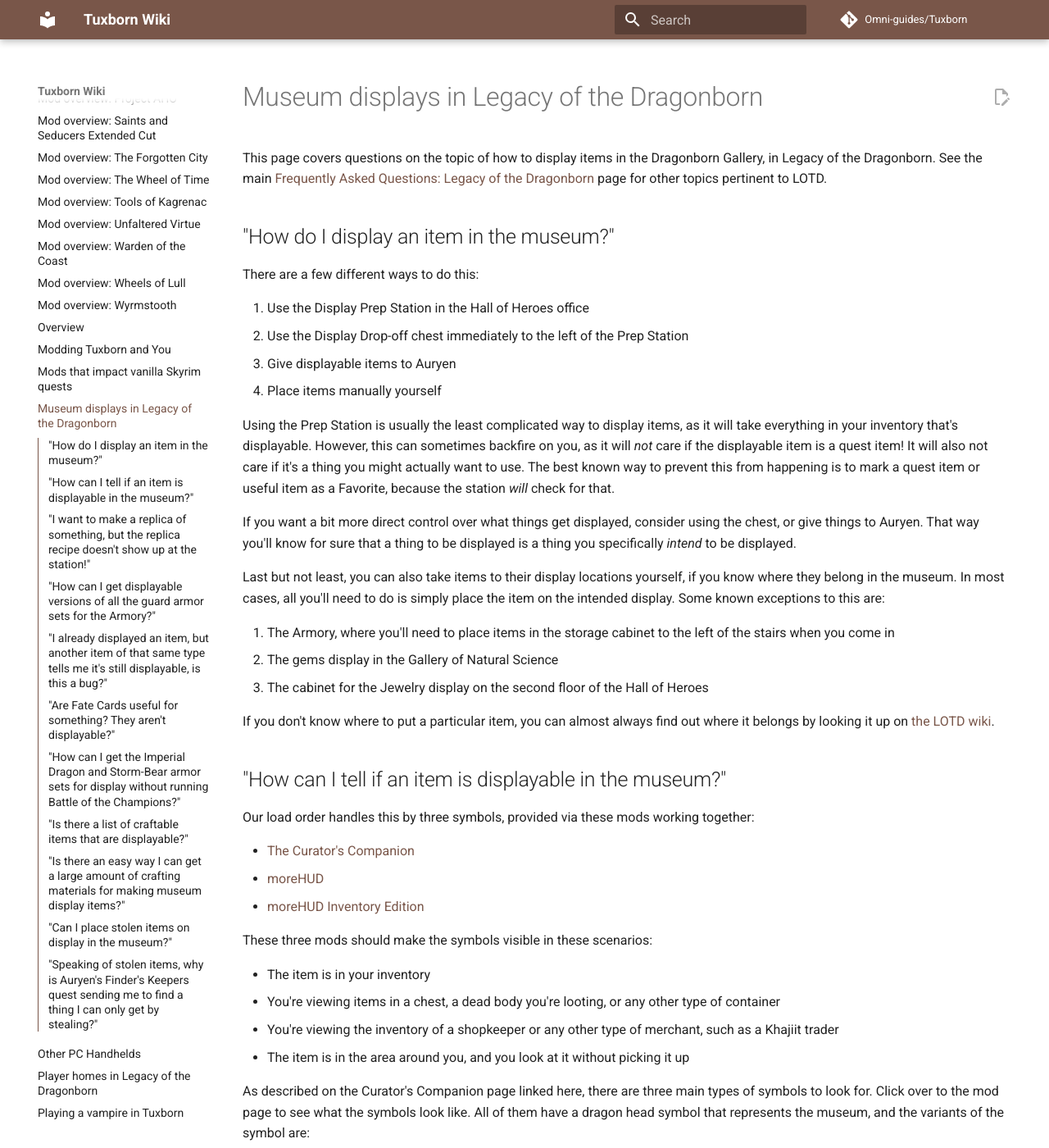
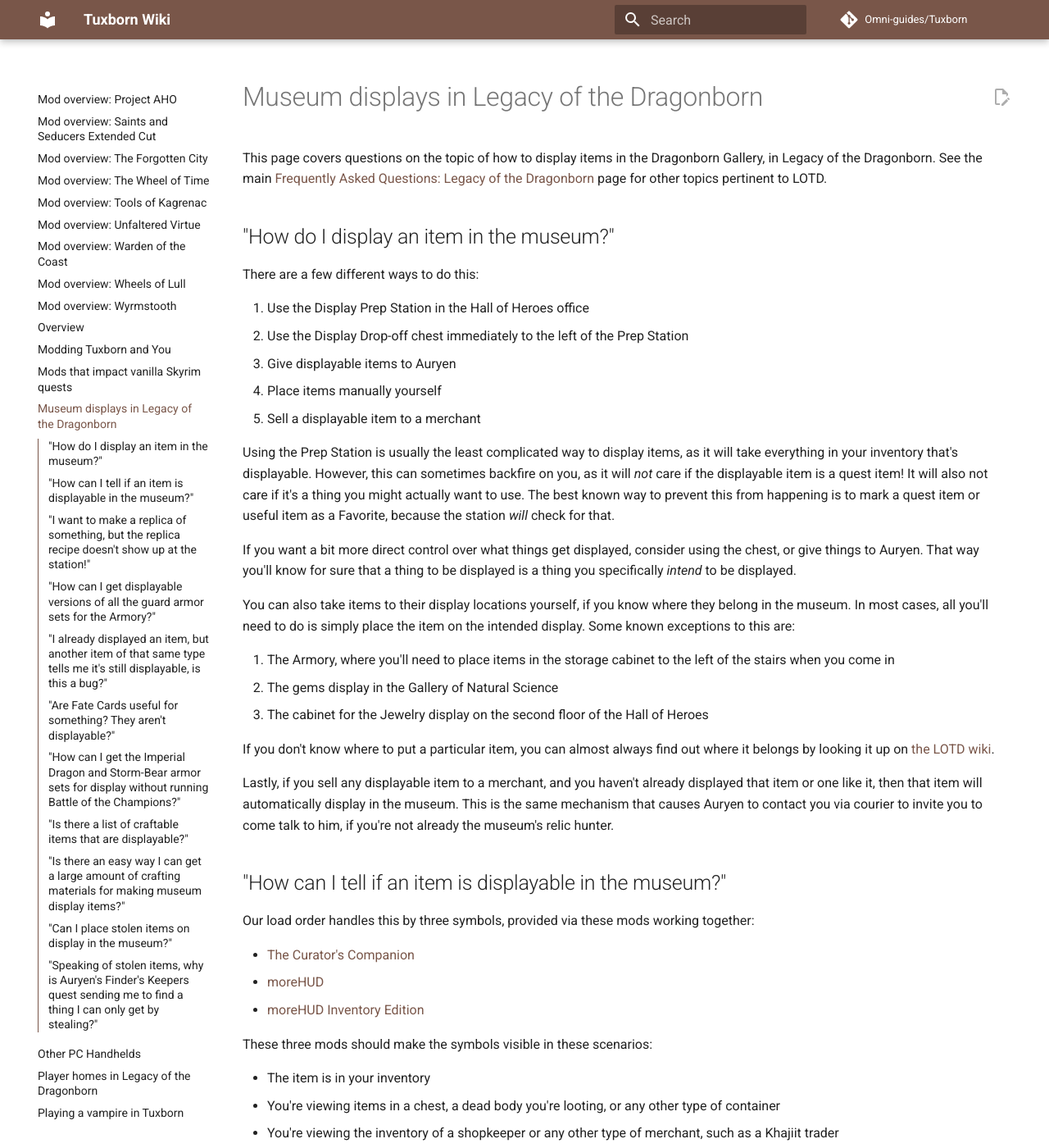
Before and after one commit to AlexZander73/TuxbornWebsite, an MkDocs documentation site: the page built from docs/Museum-displays-in-Legacy-of-the-Dragonborn.md, in a window 1280 px wide and 1400 px high. Shown: the whole window at 82% size. Built offline with MkDocs 1.6.1 and Material for MkDocs 9.7.7, drawn with Linux system fonts in a browser that asks for light colours; comment, search, counter and statistics services are not loaded; some of the changed text lies outside the part shown.

Commit message:
Fix sidebar scroll and checklist nav

```diff
--- a/docs/Museum-displays-in-Legacy-of-the-Dragonborn.md
+++ b/docs/Museum-displays-in-Legacy-of-the-Dragonborn.md
@@ -12,18 +12,21 @@
 2. Use the Display Drop-off chest immediately to the left of the Prep Station
 3. Give displayable items to Auryen
 4. Place items manually yourself
+5. Sell a displayable item to a merchant
 
 Using the Prep Station is usually the least complicated way to display items, as it will take everything in your inventory that's displayable. However, this can sometimes backfire on you, as it will _not_ care if the displayable item is a quest item! It will also not care if it's a thing you might actually want to use. The best known way to prevent this from happening is to mark a quest item or useful item as a Favorite, because the station _will_ check for that.
 
 If you want a bit more direct control over what things get displayed, consider using the chest, or give things to Auryen. That way you'll know for sure that a thing to be displayed is a thing you specifically _intend_ to be displayed.
 
-Last but not least, you can also take items to their display locations yourself, if you know where they belong in the museum. In most cases, all you'll need to do is simply place the item on the intended display. Some known exceptions to this are:
+You can also take items to their display locations yourself, if you know where they belong in the museum. In most cases, all you'll need to do is simply place the item on the intended display. Some known exceptions to this are:
 
 1. The Armory, where you'll need to place items in the storage cabinet to the left of the stairs when you come in
 2. The gems display in the Gallery of Natural Science
 3. The cabinet for the Jewelry display on the second floor of the Hall of Heroes
 
 If you don't know where to put a particular item, you can almost always find out where it belongs by looking it up on [the LOTD wiki](https://legacy-of-the-dragonborn.fandom.com/wiki/Legacy_of_the_Dragonborn_Wiki).
+
+Lastly, if you sell any displayable item to a merchant, and you haven't already displayed that item or one like it, then that item will automatically display in the museum. This is the same mechanism that causes Auryen to contact you via courier to invite you to come talk to him, if you're not already the museum's relic hunter.
 
 ## "How can I tell if an item is displayable in the museum?"
 
@@ -43,10 +46,12 @@
 As described on the Curator's Companion page linked here, there are three main types of symbols to look for. Click over to the mod page to see what the symbols look like. All of them have a dragon head symbol that represents the museum, and the variants of the symbol are:
 
 * Blue plus sign: this means the item is new to you and you have not displayed it yet (if it's a unique item), or any other items of that type (if it's not a unique item)
-* Yellow dot: this means the item is one you've seen before, but is still not displayed yet
+* Hand symbol: this means the item is one you've seen before, but is still not displayed yet
 * Green checkmark: this means the item is displayed in the museum, or an item of the same type already is
 
 One caveat for this is that the Curator's Companion mod is known to be a little flaky when tracking items that have known variants, such as the backpacks from the Anniversary Edition. See below for more info on this.
+
+Steam Deck players, please note that the hand symbol on items you've seen before is likely just going to look like a dot to you, due to the Deck's small screen size.
 
 ## "I want to make a replica of something, but the replica recipe doesn't show up at the station!"
 
--- a/docs/assets/theme-selector.css
+++ b/docs/assets/theme-selector.css
@@ -93,8 +93,13 @@
   display: none;
 }
 
+.md-sidebar__inner {
+  overflow: hidden;
+}
+
 .md-sidebar__scrollwrap {
-  max-height: calc(100vh - var(--md-header-height));
+  height: calc(100vh - var(--md-header-height));
   overflow-y: auto;
   overscroll-behavior: contain;
+  -webkit-overflow-scrolling: touch;
 }
```
Also changed, not shown: docs/Tuxborn-1.2-beta-information.md (+4 -1 lines), docs/.pages, 1 other file.
